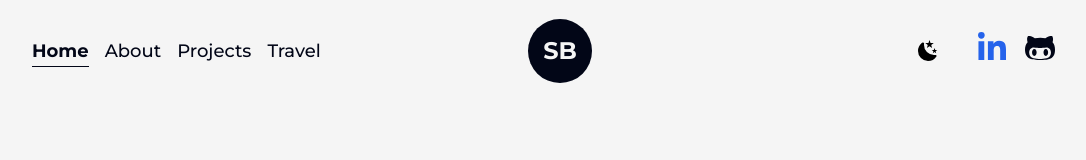
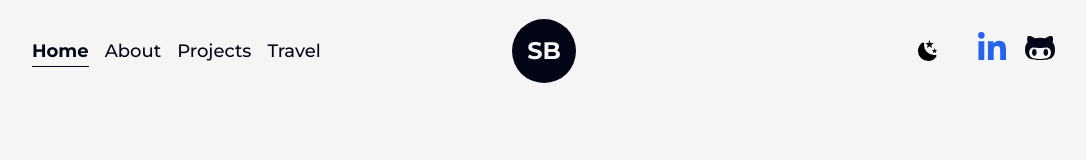
Before and after one commit to SiegfriedBz/portfolio, a Next.js app: page / in a window 1280 px wide. Shown: the top 160 px of the page, without its empty margins (96-1182 px from the left). Built offline with nearby package versions, Linux system fonts and the light colour scheme.

Commit message:
center logo + fix moonSun margin

```diff
--- a/src/components/Navbar.jsx
+++ b/src/components/Navbar.jsx
@@ -75,11 +75,11 @@ const Navbar = () => {
         </nav>
 
         {/* desktop: toggle Theme Icon & SocialLinks */}
-        <nav className='flex w-1/3 items-center lg:gap-4'>
+        <nav className='flex w-1/2 items-center lg:gap-4'>
           <button
             onClick={toggleThemeColor}
             className={`${
-              isHomePage ? 'ms-[0.585rem] md:ms-auto' : 'ms-auto'
+              isHomePage ? 'ms-[33%] md:ms-auto' : 'ms-auto'
             } z-50 lg:me-5`}
           >
             {isClient ? (
@@ -98,7 +98,7 @@ const Navbar = () => {
         </nav>
 
         {/* Logo */}
-        <div className='absolute left-1/2 z-50 -translate-x-1/4'>
+        <div className='absolute left-1/2 z-50 -translate-x-1/2'>
           <Logo setMobileMenuIsOpen={setMobileMenuIsOpen} />
         </div>
       </header>
```
